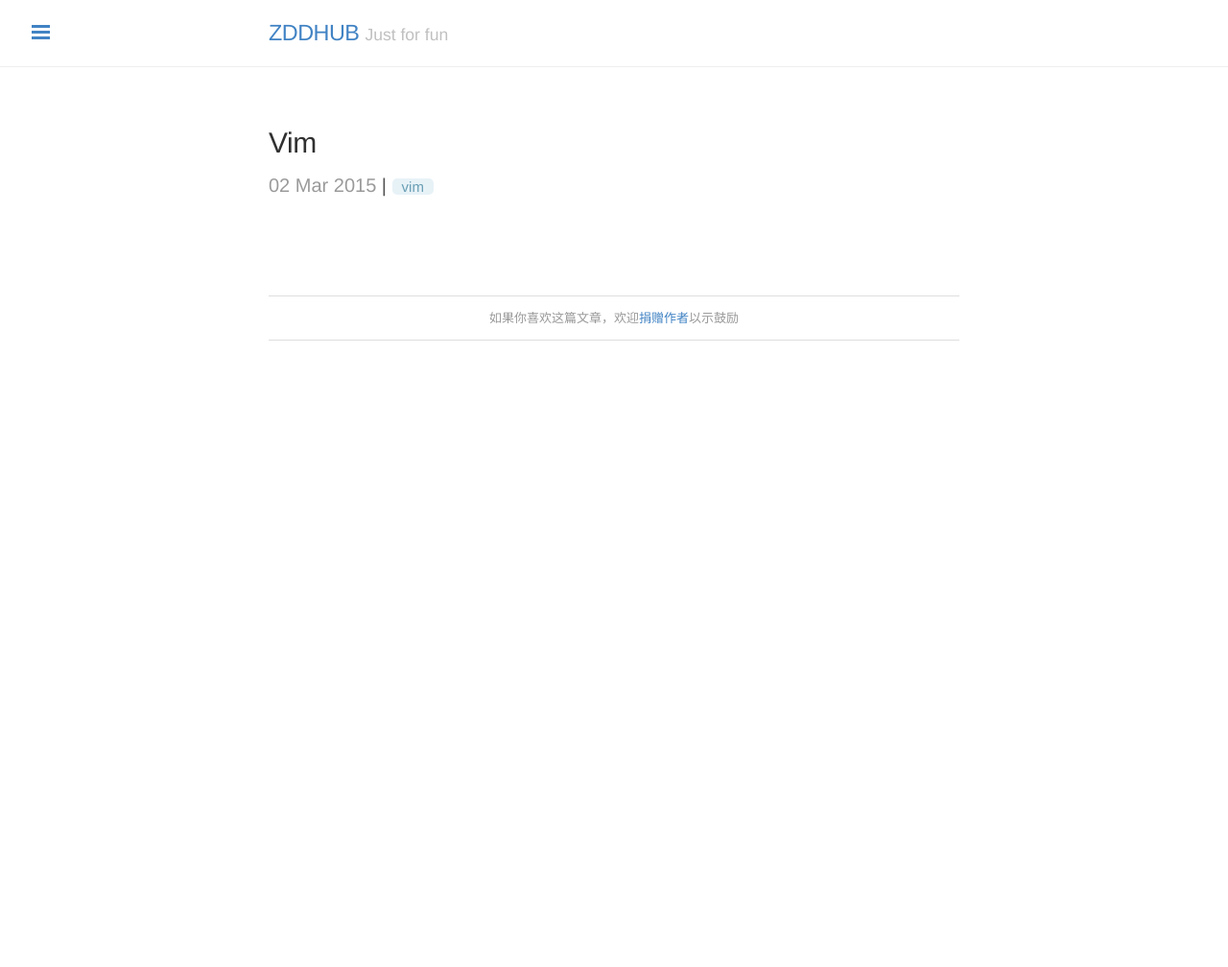
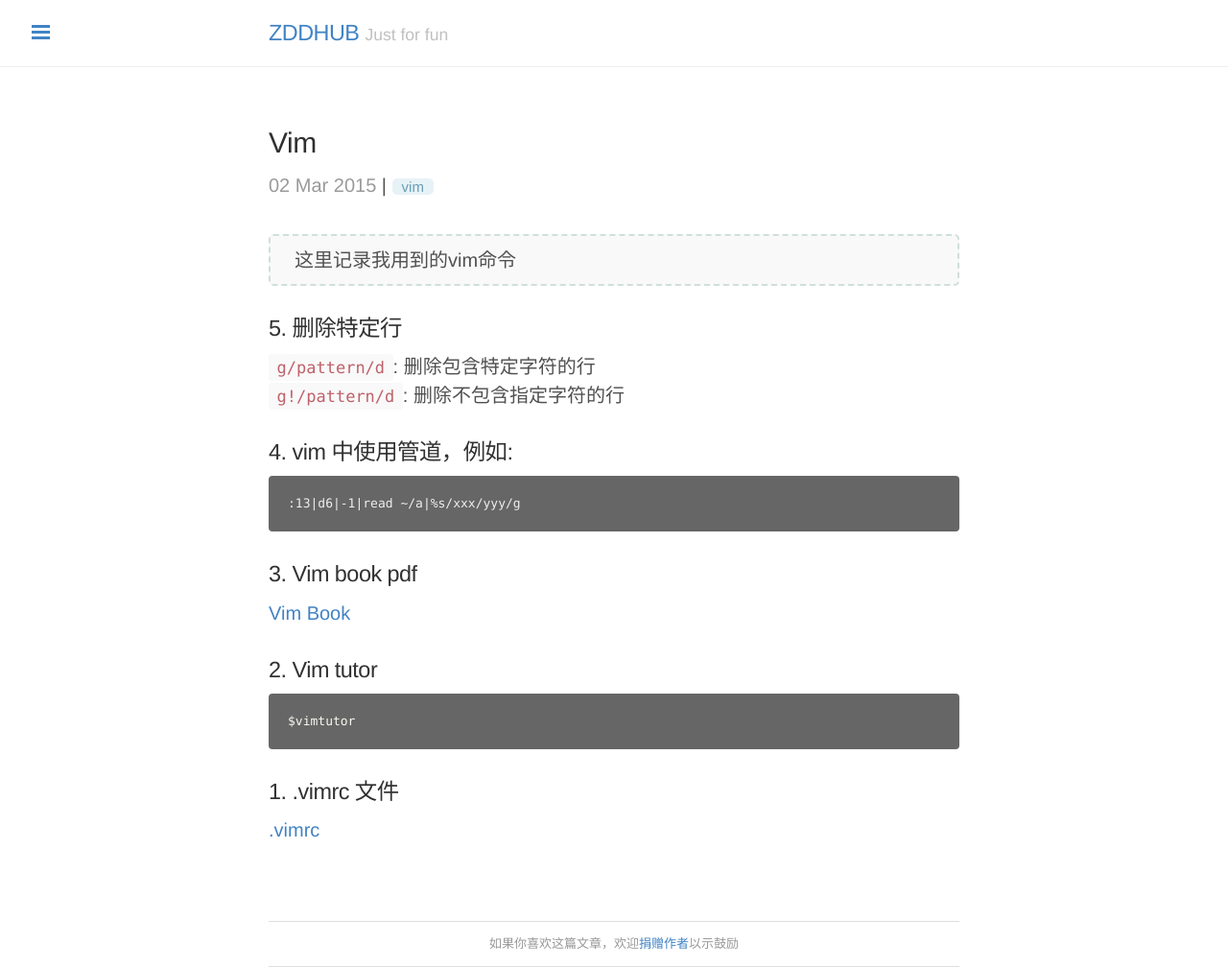
Before and after one commit to zddhub/zddhub.github.io, a Jekyll site: the page built from _posts/2015-03-02-vim.md, in a window 1280 px wide. Shown: the whole page at 96% size. Built offline with Jekyll 4.4.1, drawn with Linux system fonts in a browser that asks for light colours; Markdown is read by kramdown in place of the engine named in the settings; comment, search, counter and statistics services are not loaded; before the commit the page ends 900 px from its top, so only the background shows below that.

Commit message:
Edit blog: vim.md

````diff
--- a/_posts/2015-03-02-vim.md
+++ b/_posts/2015-03-02-vim.md
@@ -4,3 +4,28 @@ title: "Vim"
 category: Memo
 tags: "vim"
 ---
+
+> 这里记录我用到的vim命令
+
+<!-- more -->
+
+### 5. 删除特定行
+`g/pattern/d`: 删除包含特定字符的行
+`g!/pattern/d`: 删除不包含指定字符的行
+
+### 4. vim 中使用管道，例如:
+
+```sh
+:13|d6|-1|read ~/a|%s/xxx/yyy/g
+```
+
+### 3. Vim book pdf
+[Vim Book](ftp://ftp.vim.org/pub/vim/doc/book/vimbook-OPL.pdf)
+
+### 2. Vim tutor
+
+```sh
+$vimtutor
+```
+### 1. .vimrc 文件
+[.vimrc](https://github.com/zddhub/.dotfiles/blob/master/vim/.vimrc)
````
